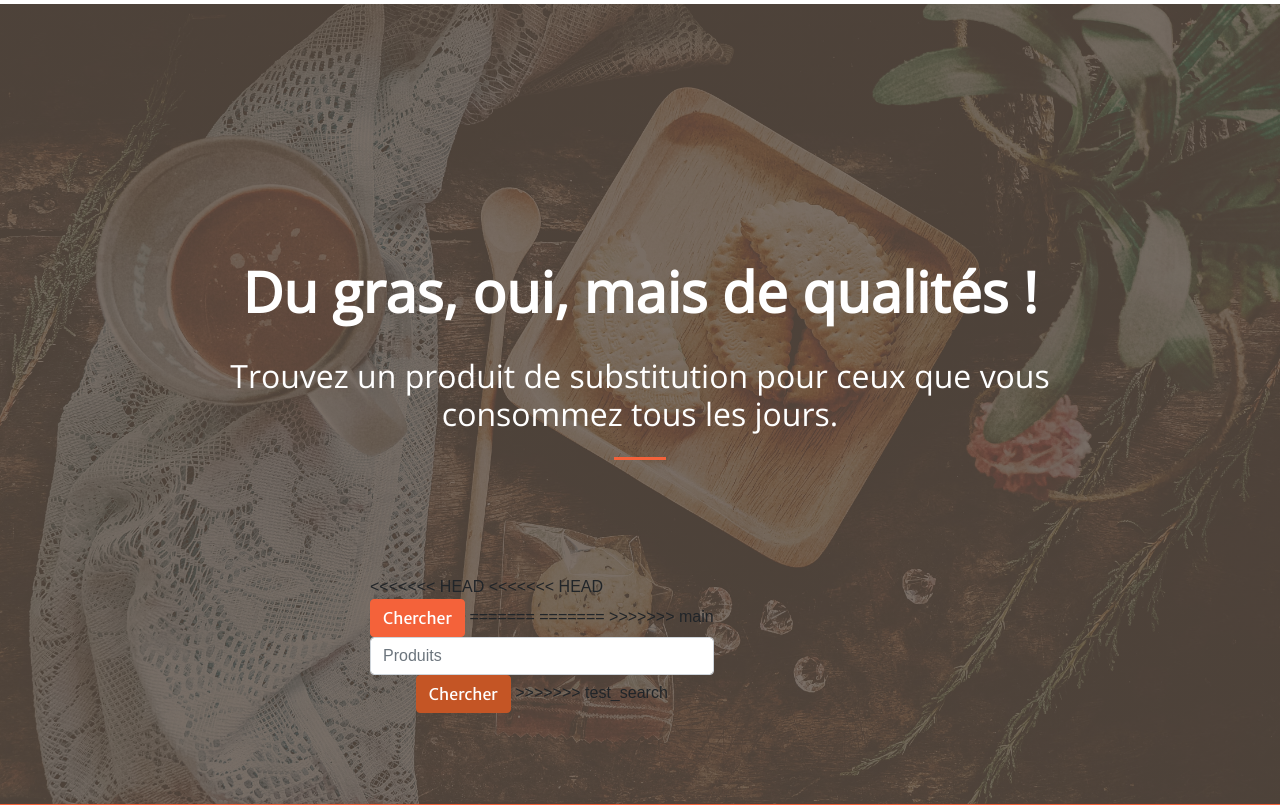
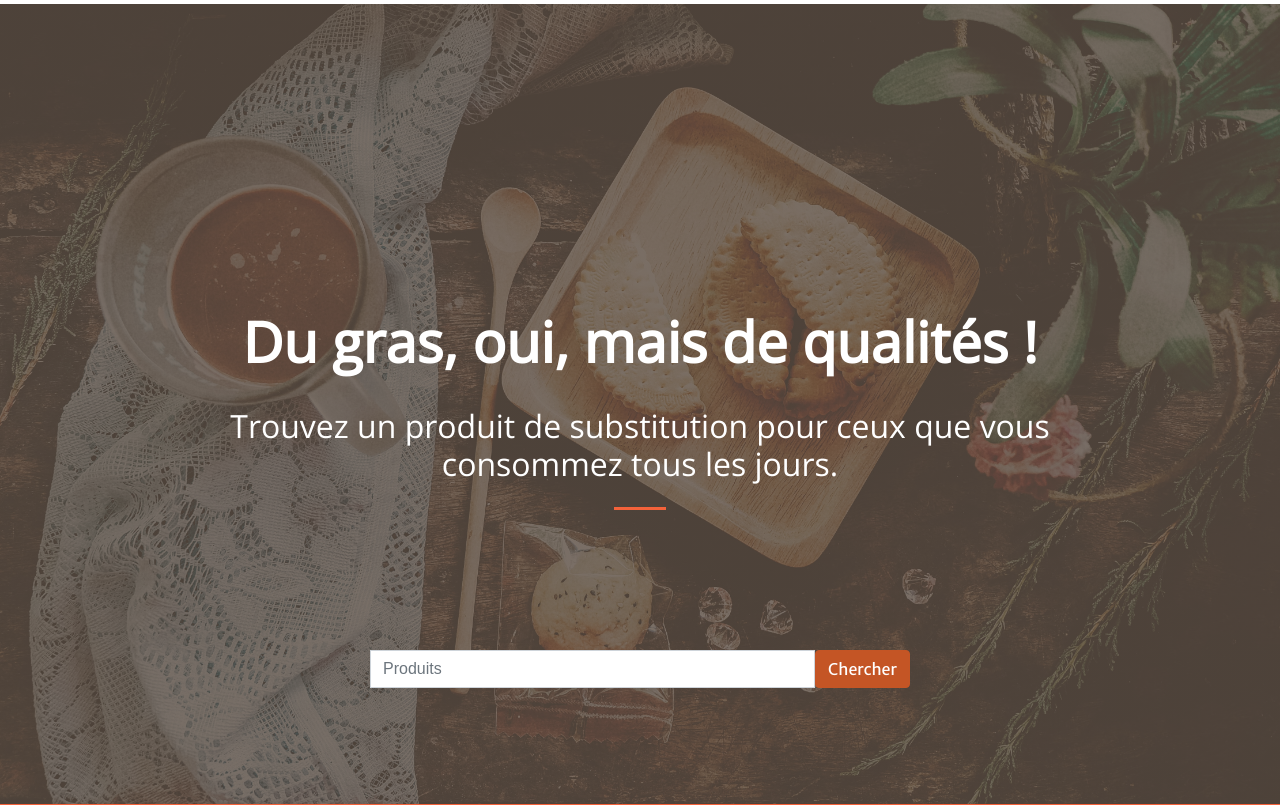
Before and after one commit to Maximilien-Lehoux/platform_nutella_project11, a Django app: page /food/index/ in a window 1280 px wide. Shown: the part 146-951 px from the top of the page. Run offline with Django 3.2, Linux system fonts and the light colour scheme; parts of the project's set-up code (start-up, migrations or seed data) failed here and were passed over; some libraries are stand-ins or nearby versions; some web fonts are replaced.

Commit message:
site qui fonctionne

```diff
--- a/platform_nutella/food/templates/food/index.html
+++ b/platform_nutella/food/templates/food/index.html
@@ -14,23 +14,15 @@
                     </div>
                     <div class="col-lg-6">
                         <div class="input-group">
-<<<<<<< HEAD
-<<<<<<< HEAD
-                            <form action="{% url 'food:select_food' %}" method="post" novalidate>
-                                {% csrf_token %}
-                                {{ form | crispy }}
-                                <span class="input-group-btn">
-                                    <button class="btn btn-primary" type="button">Chercher</button>
-=======
-                            <form action="{% url 'food:research' %}" method="post">
-=======
+
+
                             <form class="input-group input-group-sm-mb-3 mx-auto" action="{% url 'food:research' %}" method="post">
->>>>>>> main
+
                                 {% csrf_token %}
                                 <input type="text" class="form-control searchInput" placeholder="Produits" name="food_research">
                                 <span class="input-group-btn">
                                     <input type="submit" value="Chercher"  class="btn btn-success">
->>>>>>> test_search
+
                                 </span>
                             </form>
                         </div>
--- a/platform_nutella/platform_nutella/settings.py
+++ b/platform_nutella/platform_nutella/settings.py
@@ -34,7 +34,7 @@ SECRET_KEY = 'm(^baopoih8c&m-n4smw4i13ul#k#=zg$m38h=^stgrhywofv!'
 DEBUG = True
 
 ALLOWED_HOSTS = ['purbeurre-maximilien.herokuapp.com']
-# ALLOWED_HOSTS = ['']
+# ALLOWED_HOSTS = ['127.0.0.1']
 
 MESSAGE_TAGS = {
         messages.DEBUG: 'alert-secondary',
```
